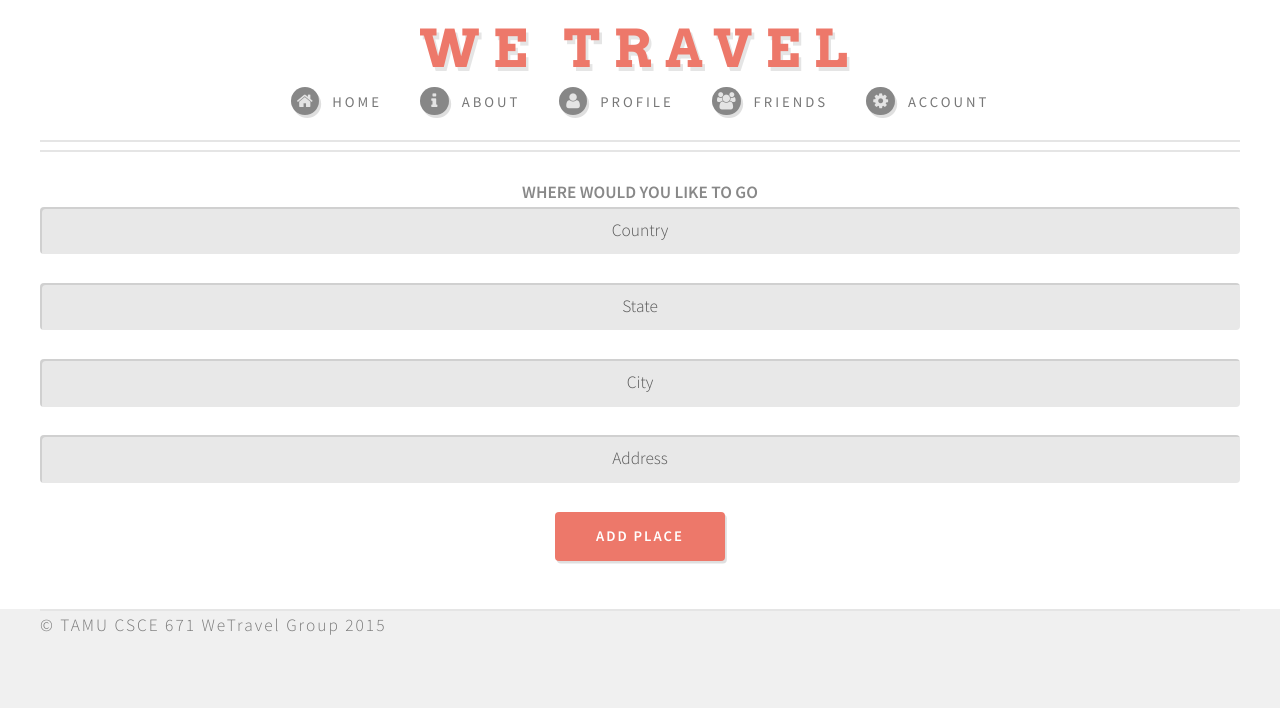
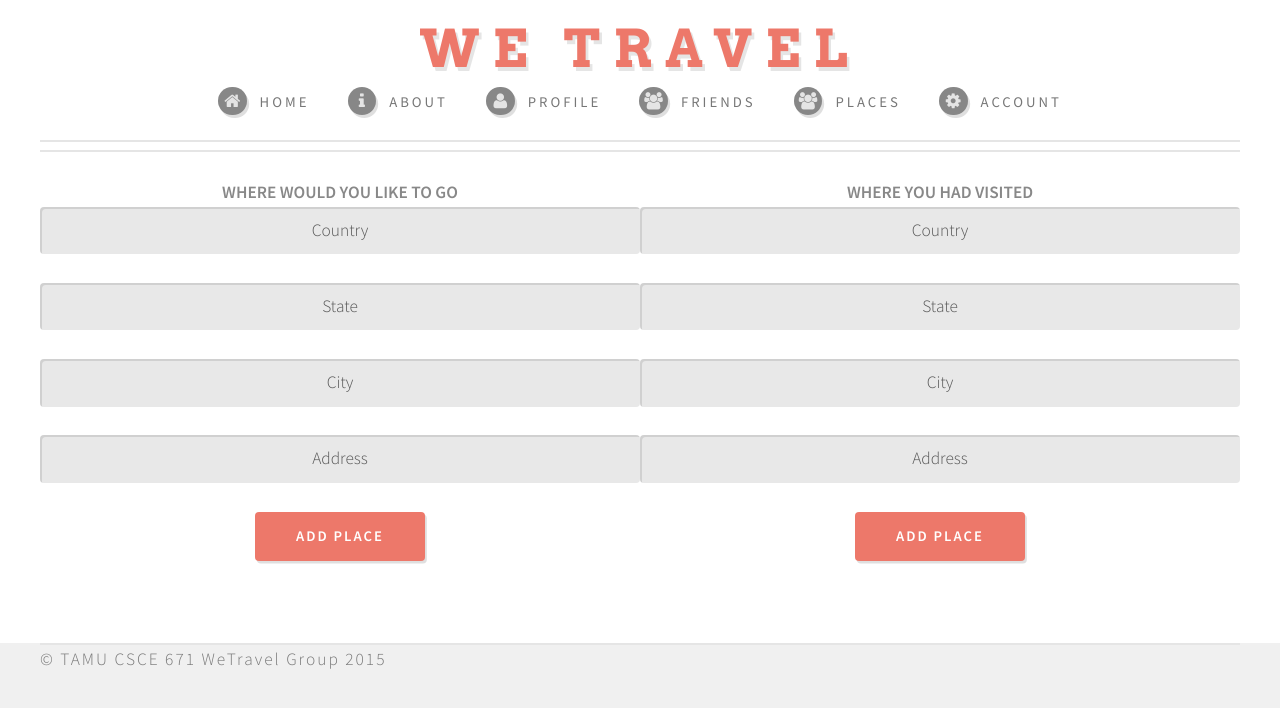
Before and after one commit to ShiyangChen/WeTravel-Website-Django, a Django app: page /wetravel/places/ in a window 1280 px wide. Shown: the top 708 px of the page. Run offline with Django 3.2, Linux system fonts and the light colour scheme; a user stored in the database is signed in; parts of the project's set-up code (start-up, migrations or seed data) failed here and were passed over; some libraries are stand-ins or nearby versions.

Commit message:
Add visited place, add places button in homepage

```diff
--- a/wetravel/templates/wetravel/addplace.html
+++ b/wetravel/templates/wetravel/addplace.html
@@ -1,9 +1,10 @@
 {% extends 'wetravel/base.html' %}
 {% block title %}Add Place{% endblock %}
 {% block content %}
-<h1 class="center">Where would you like to go</h1>
 
-
+<table>
+    <td>
+    <h1 class="center">Where would you like to go</h1>
     <form id="place_form" method="post" action="/wetravel/add_to_visit">
       {% csrf_token %}
 
@@ -16,5 +17,26 @@
     </form>
 
     <p>{{ user.userprofile.to_visit }}</p>
+  </td>
+
+  <td>
+    <h1 class="center">Where you had visited</h1>
+    <form id="place_form" method="post" action="/wetravel/add_visited">
+      {% csrf_token %}
+
+        <input type="text" name="country1" class="form-control" placeholder="Country"><br>
+        <input type="text" name="state1" class="form-control" placeholder="State"><br>
+        <input type="text" name="city1" class="form-control" placeholder="City"><br>
+        <input type="text" name="address1" class="form-control" placeholder="Address"><br>
+
+      <input type="submit" name="submit1" value="Add Place">
+    </form>
+
+    {% for visited in user.userprofile.visited.all %}
+      <p>{{ visited }}</p>
+    {% endfor %}
+
+  </td>
+  </table>
 
 {% endblock %}
--- a/wetravel/templates/wetravel/base.html
+++ b/wetravel/templates/wetravel/base.html
@@ -55,6 +55,7 @@
                 {% if user.is_authenticated %}
                 <li><a class="icon fa-user" href="/wetravel/profile" ><span>Profile</span></a></li>
                 <li><a class="icon fa-users" href="/wetravel/friends"><span>Friends</span></a></li>
+                <li><a class="icon fa-users" href="/wetravel/places"><span>Places</span></a></li>
                 <li>
                   <a href="" class="icon fa-gear"><span>Account</span></a>
                   <ul>
--- a/wetravel/urls.py
+++ b/wetravel/urls.py
@@ -15,6 +15,7 @@ urlpatterns = patterns('',
     url(r'^process_request/', views.process_request, name='process_request'),
     url(r'^places/', views.places, name='places'),
     url(r'^add_to_visit',views.add_to_visit, name='add_to_visit'),
+    url(r'^add_visited',views.add_visited, name='add_visited'),
     url(r'^settings/', views.settings, name='settings'),
     url(r'^create-post/$', views.create_post, name='create_post'),
     url(r'^createpost/$', views.createpost, name='createpost'),
--- a/wetravel/views.py
+++ b/wetravel/views.py
@@ -221,6 +221,15 @@ def add_to_visit(request):
         place = Place.objects.filter(address=request.POST.get('address'))
         if place:
             userprofile.to_visit = place[0]
+
+    return HttpResponseRedirect('/wetravel/places')
+
+def add_visited(request):
+    if 'submit1' in request.POST:
+        userprofile = request.user.userprofile
+        place = Place.objects.filter(address=request.POST.get('address1'))
+        if place:
+            userprofile.visited.add(place[0])
 
     return HttpResponseRedirect('/wetravel/places')
 
```
